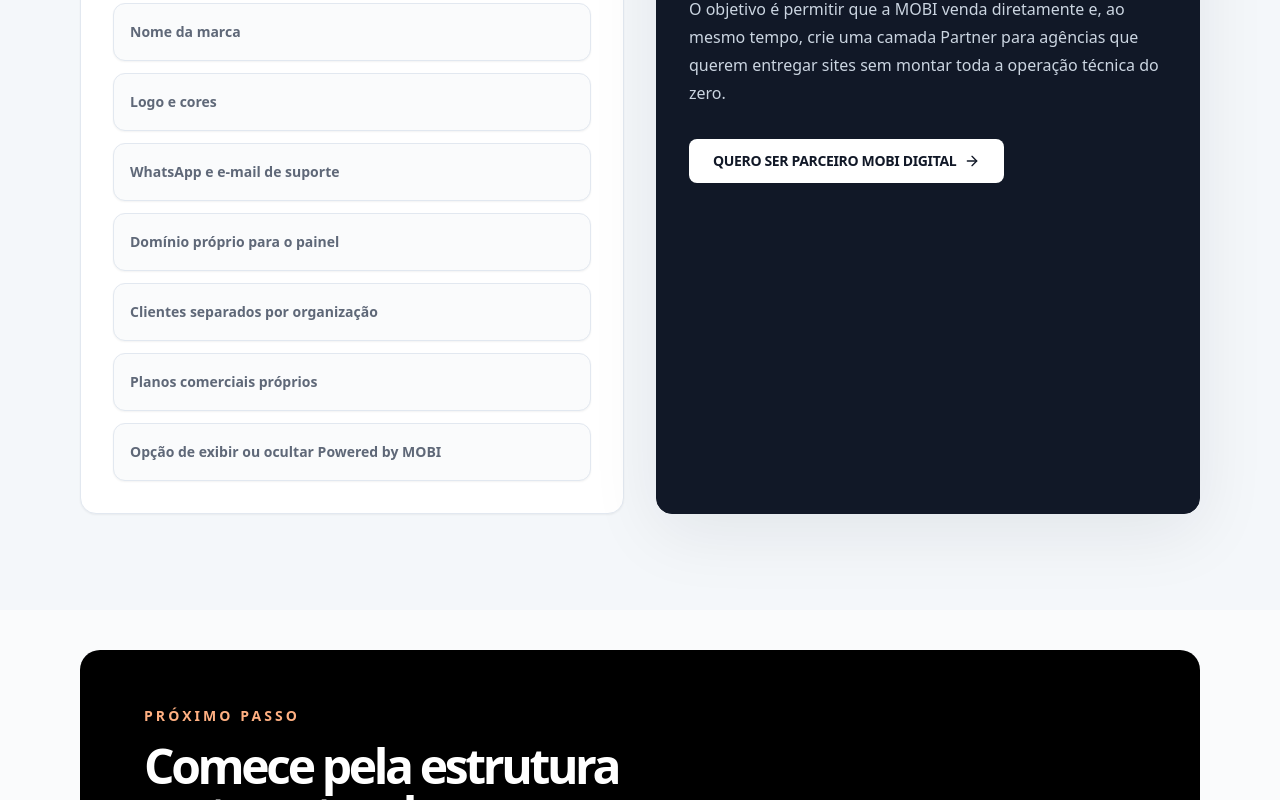
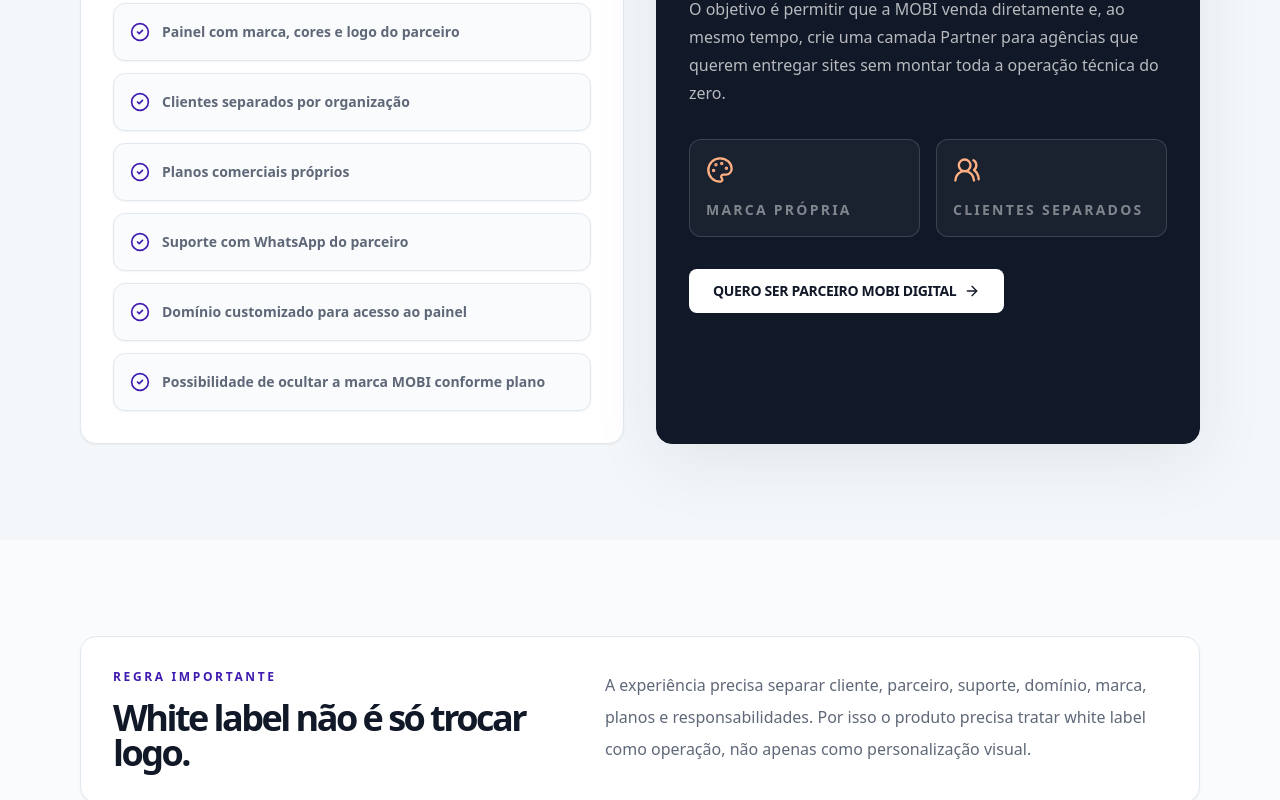
Before and after one commit to agenciamobi/mobidigital, a Next.js app: page /white-label in a window 1280 px wide. Shown: the part 1680-2480 px from the top of the page. Built offline with nearby package versions, Linux system fonts and the light colour scheme.

Commit message:
Refine white label page front-end

```diff
--- a/app/white-label/page.tsx
+++ b/app/white-label/page.tsx
@@ -1,7 +1,7 @@
 import Link from "next/link";
-import { ArrowRight } from "lucide-react";
+import { ArrowRight, CheckCircle2, Palette, UsersRound } from "lucide-react";
 import { CTASection, FeatureCard, PageHero, PageShell, SectionHeading } from "@/components/ui";
-import { whiteLabelLevels } from "@/lib/site-data";
+import { partnerBenefits, whiteLabelLevels } from "@/lib/site-data";
 
 export const metadata = {
   title: "White Label",
@@ -30,37 +30,57 @@
           </div>
         </div>
       </section>
+
       <section className="bg-surface-muted py-16 sm:py-24">
         <div className="container-page grid gap-8 lg:grid-cols-[1fr_1fr]">
           <article className="rounded-lg border border-line bg-surface p-8 shadow-sm">
             <p className="text-xs font-black uppercase tracking-[0.22em] text-brand-700">Configuração do parceiro</p>
             <h2 className="mt-4 text-3xl font-black tracking-[-0.06em] text-ink">O parceiro poderá configurar</h2>
             <ul className="mt-6 grid gap-3 text-sm leading-6 text-muted">
-              {[
-                "Nome da marca",
-                "Logo e cores",
-                "WhatsApp e e-mail de suporte",
-                "Domínio próprio para o painel",
-                "Clientes separados por organização",
-                "Planos comerciais próprios",
-                "Opção de exibir ou ocultar Powered by MOBI",
-              ].map((item) => (
-                <li key={item} className="rounded-md border border-line bg-page p-4 font-semibold shadow-sm">{item}</li>
+              {partnerBenefits.map((item) => (
+                <li key={item} className="flex items-start gap-3 rounded-md border border-line bg-page p-4 font-semibold shadow-sm">
+                  <CheckCircle2 className="mt-0.5 h-5 w-5 shrink-0 text-brand-700" aria-hidden="true" />
+                  {item}
+                </li>
               ))}
             </ul>
           </article>
           <article className="rounded-lg border border-ink bg-ink p-8 text-white shadow-editorial">
             <p className="text-xs font-black uppercase tracking-[0.22em] text-orange-300">Longo prazo</p>
             <h2 className="mt-4 text-3xl font-black tracking-[-0.06em]">Modelo comercial de longo prazo</h2>
-            <p className="mt-4 text-base leading-7 text-slate-300">
+            <p className="mt-4 text-base leading-7 text-white/70">
               O objetivo é permitir que a MOBI venda diretamente e, ao mesmo tempo, crie uma camada Partner para agências que querem entregar sites sem montar toda a operação técnica do zero.
             </p>
+            <div className="mt-8 grid gap-4 sm:grid-cols-2">
+              <div className="rounded-md border border-white/15 bg-white/[0.04] p-4">
+                <Palette className="h-7 w-7 text-orange-300" aria-hidden="true" />
+                <p className="mt-4 text-sm font-black uppercase tracking-[0.16em] text-white/45">Marca própria</p>
+              </div>
+              <div className="rounded-md border border-white/15 bg-white/[0.04] p-4">
+                <UsersRound className="h-7 w-7 text-orange-300" aria-hidden="true" />
+                <p className="mt-4 text-sm font-black uppercase tracking-[0.16em] text-white/45">Clientes separados</p>
+              </div>
+            </div>
             <Link href="/contato" className="focus-ring mt-8 inline-flex items-center gap-2 rounded-sm bg-white px-6 py-3 text-sm font-black uppercase tracking-tight text-ink transition hover:bg-brand-50">
               Quero ser parceiro MOBI Digital <ArrowRight className="h-4 w-4" aria-hidden="true" />
             </Link>
           </article>
         </div>
       </section>
+
+      <section className="bg-page py-16 sm:py-24">
+        <div className="container-page rounded-lg border border-line bg-surface p-8 shadow-sm">
+          <div className="grid gap-8 lg:grid-cols-[0.9fr_1.1fr] lg:items-start">
+            <div>
+              <p className="text-xs font-black uppercase tracking-[0.22em] text-brand-700">Regra importante</p>
+              <h2 className="mt-4 text-4xl font-black leading-[0.95] tracking-[-0.07em] text-ink">White label não é só trocar logo.</h2>
+            </div>
+            <p className="text-base leading-8 text-muted">
+              A experiência precisa separar cliente, parceiro, suporte, domínio, marca, planos e responsabilidades. Por isso o produto precisa tratar white label como operação, não apenas como personalização visual.
+            </p>
+          </div>
+        </div>
+      </section>
       <CTASection />
     </PageShell>
   );
```
